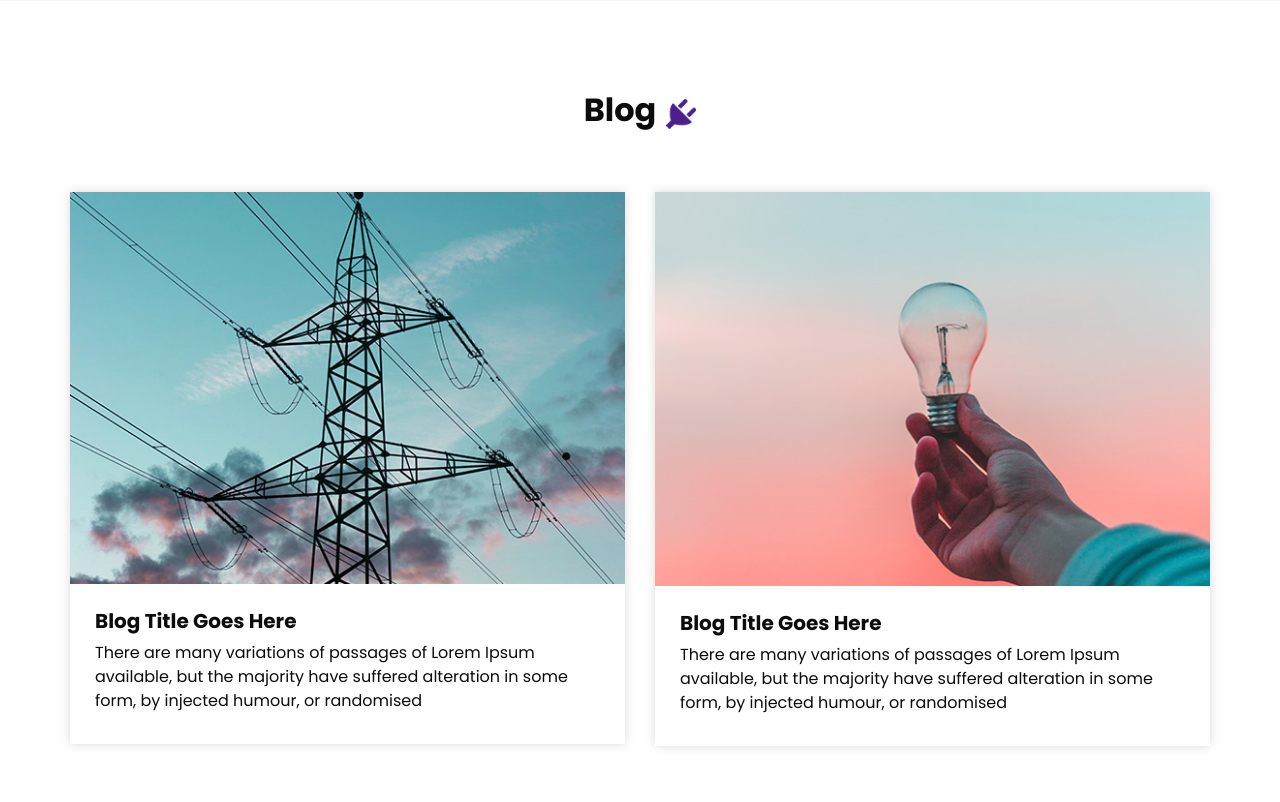
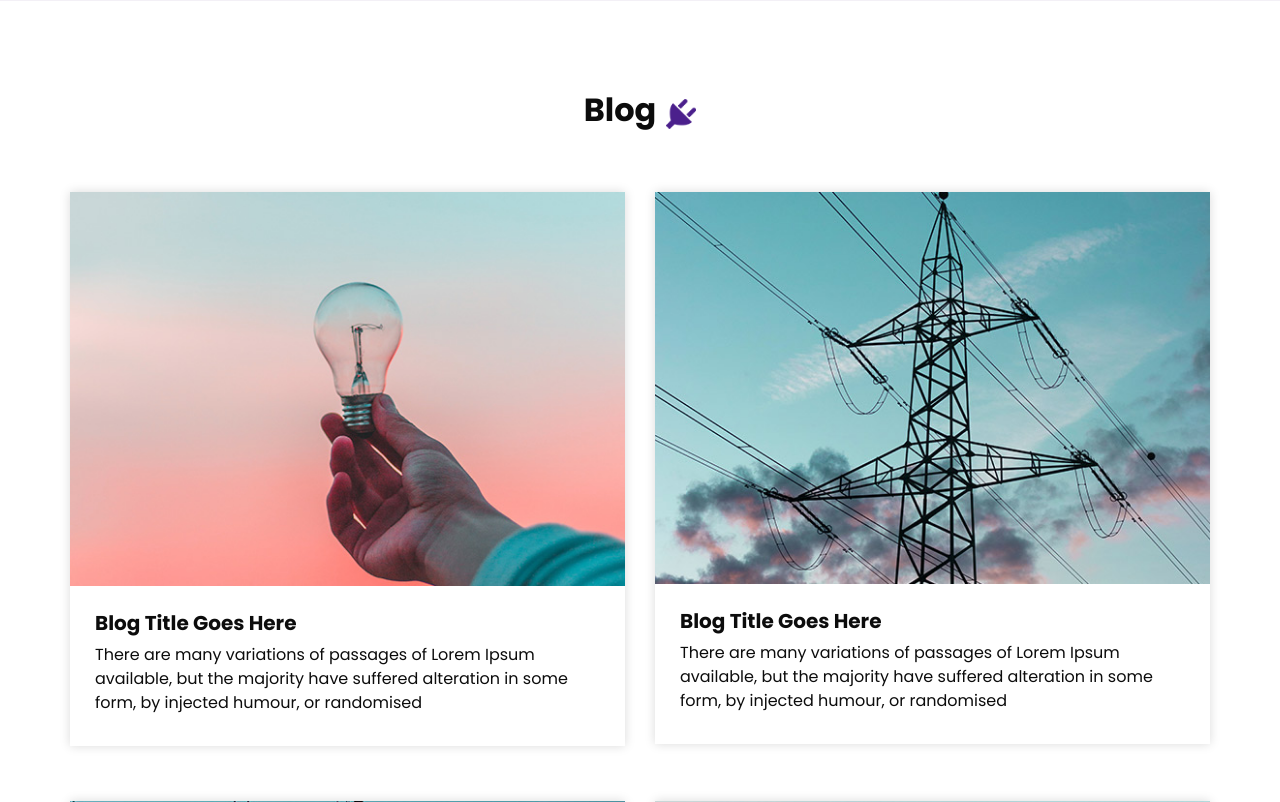
Before and after one commit to soykothosen/EDGE-RUET-CSE-RUETCSEB0106, a PHP site: page / in a window 1280 px wide. Shown: the part 2683-3485 px from the top of the page. Run offline with PHP 8.4, Linux system fonts and the light colour scheme; data comes from the database, SQL or seed files in the repository; some libraries are stand-ins or nearby versions.

Commit message:
applying for loop in the page

```diff
--- a/16.Module/1.Project01/Database Design.txt
+++ b/16.Module/1.Project01/Database Design.txt
@@ -6,3 +6,6 @@ About Us
 Address
 
 Phone Number, Email
+
+Next Class Should be
+Take data by form & Laravel start
--- a/16.Module/1.Project01/views/home.php
+++ b/16.Module/1.Project01/views/home.php
@@ -274,6 +274,37 @@
         <img src="views/images/plug.png" alt="">
       </div>
       <div class="row">
+
+      <?php
+
+              $total_blog = count($outputblog);
+
+              #echo $total_blog;
+
+              for($i=0;$i<$total_blog;$i++){
+
+                echo '<div class="col-md-6">
+          <div class="box">
+            <div class="img-box">
+              <img src="'
+                . $outputblog[$i]['image_Url'].'" alt="">
+            </div>
+            <div class="detail-box">
+              <h5>'. $outputblog[$i]['title'].
+
+              '</h5>
+
+              <p>'
+                . $outputblog[$i]['description'].'</p>
+            </div>
+          </div>
+        </div>';
+
+
+              }
+
+
+              ?>
         <div class="col-md-6">
           <div class="box">
             <div class="img-box">
@@ -283,6 +314,7 @@
               <h5>
                 Blog Title Goes Here
               </h5>
+
               <p>
                 There are many variations of passages of Lorem Ipsum available, but the majority have suffered alteration in some form, by injected humour, or randomised
               </p>
```
